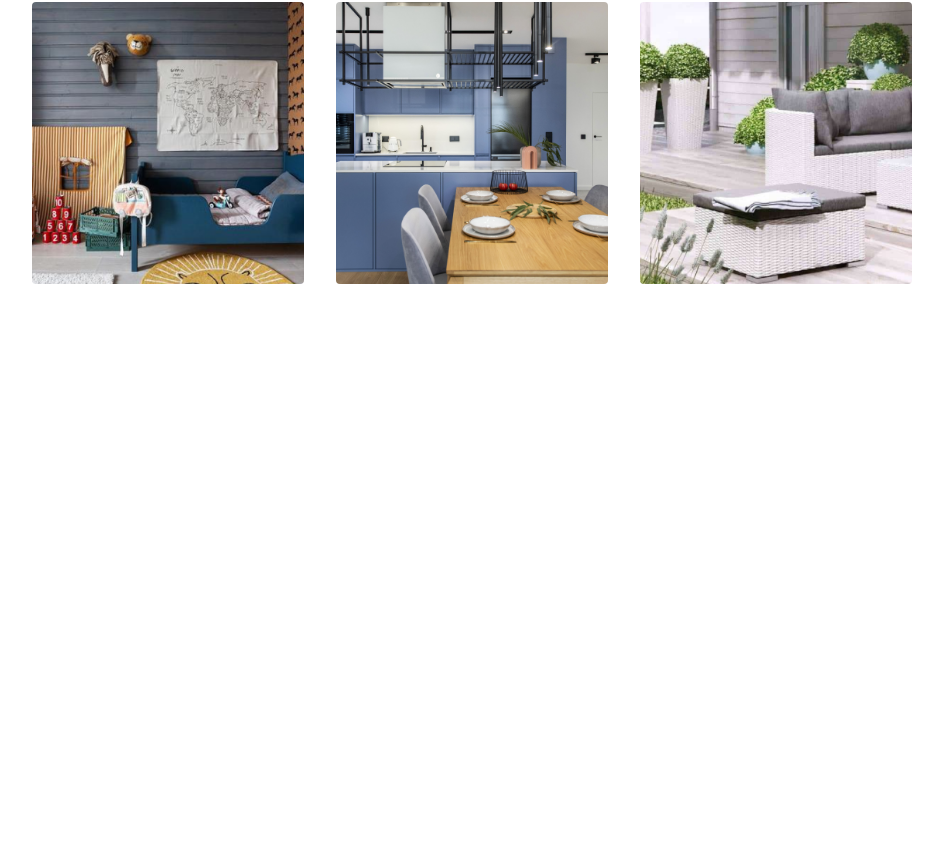
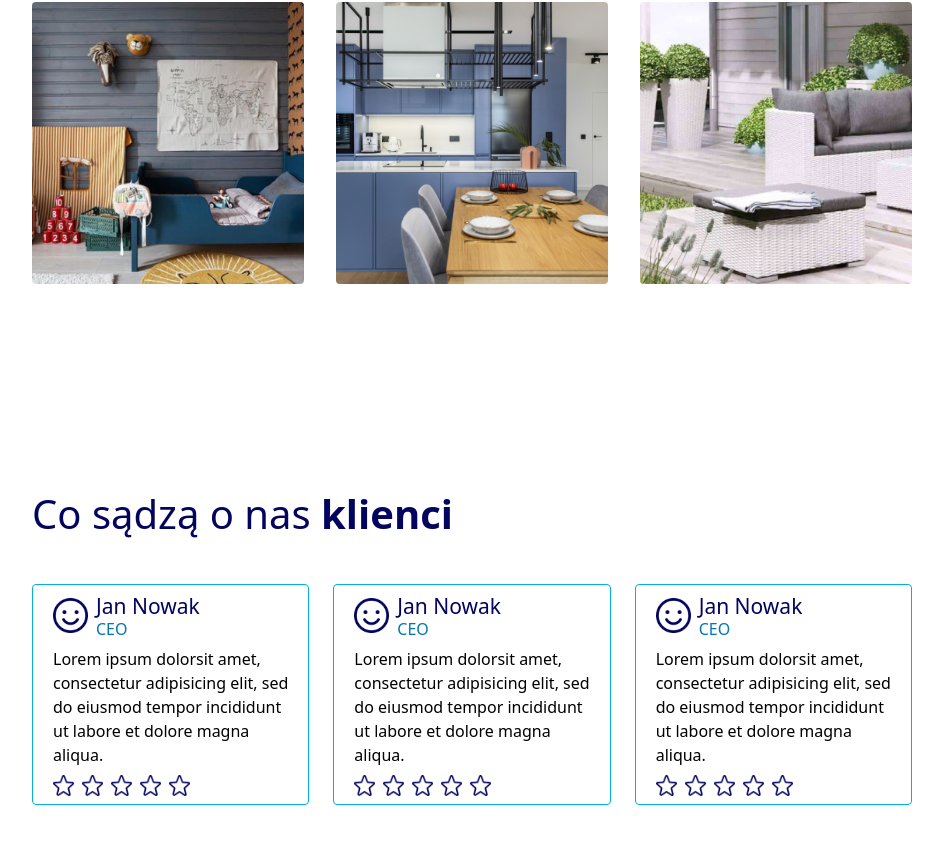
Before and after one commit to sercamembert/renowacje, a Next.js app: page / in a window 1280 px wide. Shown: the part 2316-3159 px from the top of the page, without its empty margins (168-1111 px from the left). Before the commit the page ends 2800 px from the top, so only its background shows below. Built offline with nearby package versions, Linux system fonts and the light colour scheme.

Commit message:
add opinions section

```diff
--- a/src/app/page.tsx
+++ b/src/app/page.tsx
@@ -1,6 +1,7 @@
 import About from "@/components/About";
 import Header from "@/components/Header";
 import Hero from "@/components/Hero";
+import Opinions from "@/components/Opinions";
 import Projects from "@/components/Projects";
 import Services from "@/components/Services";
 
@@ -12,6 +13,7 @@ export default function Home() {
       <About />
       <Services />
       <Projects />
+      <Opinions />
     </div>
   );
 }
--- /dev/null
+++ b/src/components/Opinions.tsx
@@ -0,0 +1,199 @@
+import React from "react";
+import faceImg from "@/images/icons/face.png";
+import starImg from "@/images/icons/star.png";
+import Image from "next/image";
+interface Props {}
+
+const Opinions = () => {
+  return (
+    <div className="padding w-full flex flex-col items-center lg:items-start my-[100px] md:my-[200px]">
+      <p className="text-secondary text-[30px] sm:text-[35px] lg:text-[40px] 2xl:text-[50px] pb-5 md:pb-10">
+        Co sądzą o nas <b>klienci</b>
+      </p>
+      <div className="flex flex-col lg:flex-row gap-y-5 gap-x-6 items-center lg:items-start">
+        <div className="w-[80%] lg:w-full  border-accent border rounded px-5 py-2 flex flex-col gap-2">
+          <div className="flex gap-2 items-center">
+            <Image
+              src={faceImg}
+              alt="happy"
+              width={35}
+              height={35}
+              className="w-[20px] h-[20px] sm:w-[35px] sm:h-[35px]"
+            />
+            <div className="flex flex-col">
+              <p className="text-[14px] text-secondary leading-tight sm:text-[21px]">
+                Jan Nowak
+              </p>
+              <p className="text-[11px] text-primary leading-tight sm:text-[16px]">
+                CEO
+              </p>
+            </div>
+          </div>
+          <p className="text-[10px] sm:text-[16px]">
+            Lorem ipsum dolorsit amet, consectetur adipisicing elit, sed do
+            eiusmod tempor incididunt ut labore et dolore magna aliqua.
+          </p>
+          <div className="flex gap-2">
+            <Image
+              src={starImg}
+              width={21}
+              height={21}
+              className="w-[12px] h-[12px] sm:w-[21px] sm:h-[21px]"
+              alt="star"
+            />
+            <Image
+              src={starImg}
+              width={21}
+              height={21}
+              className="w-[12px] h-[12px] sm:w-[21px] sm:h-[21px]"
+              alt="star"
+            />
+            <Image
+              src={starImg}
+              width={21}
+              height={21}
+              className="w-[12px] h-[12px] sm:w-[21px] sm:h-[21px]"
+              alt="star"
+            />
+            <Image
+              src={starImg}
+              width={21}
+              height={21}
+              className="w-[12px] h-[12px] sm:w-[21px] sm:h-[21px]"
+              alt="star"
+            />
+            <Image
+              src={starImg}
+              width={21}
+              height={21}
+              className="w-[12px] h-[12px] sm:w-[21px] sm:h-[21px]"
+              alt="star"
+            />
+          </div>
+        </div>
+        <div className="w-[80%] lg:w-full  border-accent border rounded px-5 py-2 flex flex-col gap-2">
+          <div className="flex gap-2 items-center">
+            <Image
+              src={faceImg}
+              alt="happy"
+              width={35}
+              height={35}
+              className="w-[20px] h-[20px] sm:w-[35px] sm:h-[35px]"
+            />
+            <div className="flex flex-col">
+              <p className="text-[14px] text-secondary leading-tight sm:text-[21px]">
+                Jan Nowak
+              </p>
+              <p className="text-[11px] text-primary leading-tight sm:text-[16px]">
+                CEO
+              </p>
+            </div>
+          </div>
+          <p className="text-[10px] sm:text-[16px]">
+            Lorem ipsum dolorsit amet, consectetur adipisicing elit, sed do
+            eiusmod tempor incididunt ut labore et dolore magna aliqua.
+          </p>
+          <div className="flex gap-2">
+            <Image
+              src={starImg}
+              width={21}
+              height={21}
+              className="w-[12px] h-[12px] sm:w-[21px] sm:h-[21px]"
+              alt="star"
+            />
+            <Image
+              src={starImg}
+              width={21}
+              height={21}
+              className="w-[12px] h-[12px] sm:w-[21px] sm:h-[21px]"
+              alt="star"
+            />
+            <Image
+              src={starImg}
+              width={21}
+              height={21}
+              className="w-[12px] h-[12px] sm:w-[21px] sm:h-[21px]"
+              alt="star"
+            />
+            <Image
+              src={starImg}
+              width={21}
+              height={21}
+              className="w-[12px] h-[12px] sm:w-[21px] sm:h-[21px]"
+              alt="star"
+            />
+            <Image
+              src={starImg}
+              width={21}
+              height={21}
+              className="w-[12px] h-[12px] sm:w-[21px] sm:h-[21px]"
+              alt="star"
+            />
+          </div>
+        </div>
+        <div className="w-[80%] lg:w-full  border-accent border rounded px-5 py-2 flex flex-col gap-2">
+          <div className="flex gap-2 items-center">
+            <Image
+              src={faceImg}
+              alt="happy"
+              width={35}
+              height={35}
+              className="w-[20px] h-[20px] sm:w-[35px] sm:h-[35px]"
+            />
+            <div className="flex flex-col">
+              <p className="text-[14px] text-secondary leading-tight sm:text-[21px]">
+                Jan Nowak
+              </p>
+              <p className="text-[11px] text-primary leading-tight sm:text-[16px]">
+                CEO
+              </p>
+            </div>
+          </div>
+          <p className="text-[10px] sm:text-[16px]">
+            Lorem ipsum dolorsit amet, consectetur adipisicing elit, sed do
+            eiusmod tempor incididunt ut labore et dolore magna aliqua.
+          </p>
+          <div className="flex gap-2">
+            <Image
+              src={starImg}
+              width={21}
+              height={21}
+              className="w-[12px] h-[12px] sm:w-[21px] sm:h-[21px]"
+              alt="star"
+            />
+            <Image
+              src={starImg}
+              width={21}
+              height={21}
+              className="w-[12px] h-[12px] sm:w-[21px] sm:h-[21px]"
+              alt="star"
+            />
+            <Image
+              src={starImg}
+              width={21}
+              height={21}
+              className="w-[12px] h-[12px] sm:w-[21px] sm:h-[21px]"
+              alt="star"
+            />
+            <Image
+              src={starImg}
+              width={21}
+              height={21}
+              className="w-[12px] h-[12px] sm:w-[21px] sm:h-[21px]"
+              alt="star"
+            />
+            <Image
+              src={starImg}
+              width={21}
+              height={21}
+              className="w-[12px] h-[12px] sm:w-[21px] sm:h-[21px]"
+              alt="star"
+            />
+          </div>
+        </div>
+      </div>
+    </div>
+  );
+};
+
+export default Opinions;
```
Also changed, not shown: src/images/icons/face.png (added), src/images/icons/star.png (added).
